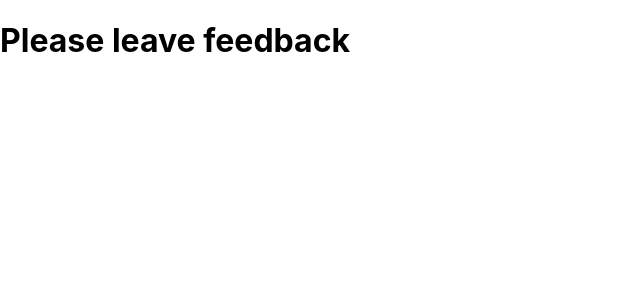
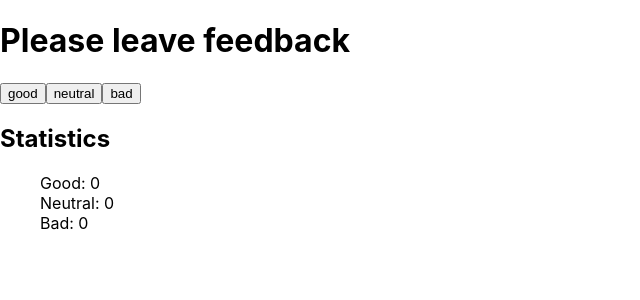
Before and after one commit to Yegor799/feedback, a React (Create React App) app: page / in a window 1280 px wide. Shown: the top 300 px of the page, without its empty margins (0-640 px from the left). Built offline with nearby package versions, Linux system fonts and the light colour scheme.

Commit message:
added functionality for counter

```diff
--- a/src/components/FeedbackCounter/FeedbackCounter.jsx
+++ b/src/components/FeedbackCounter/FeedbackCounter.jsx
@@ -7,7 +7,33 @@ export default function FeedbackCounter() {
     const [neutral, setNeutral] = useState(0);
     const [bad, setBad] = useState(0);
 
+    const handleGoodIncrement = () => {
+        setGood(prevState => prevState + 1);
+    }
+
+    const handleNeutralIncrement = () => {
+        setNeutral(prevState => prevState + 1);
+    }
+
+    const handleBadIncrement = () => {
+        setBad(prevState => prevState + 1);
+    }
+
+
     return (
-        <h1>Please leave feedback</h1>
+        <>
+            <h1>Please leave feedback</h1>
+            <div>
+                <button type="button" onClick={handleGoodIncrement} name="good">good</button>
+                <button type="button" onClick={handleNeutralIncrement} name="neutral">neutral</button>
+                <button type="button" onClick={handleBadIncrement} name="bad">bad</button>
+            </div>
+            <h2>Statistics</h2>
+            <ul>
+                <li>Good: {good}</li>
+                <li>Neutral: {neutral}</li>
+                <li>Bad: {bad}</li>
+            </ul>
+        </>
     )
 }
--- a/src/index.css
+++ b/src/index.css
@@ -11,3 +11,7 @@ code {
   font-family: source-code-pro, Menlo, Monaco, Consolas, 'Courier New',
     monospace;
 }
+
+li {
+  list-style: none;
+}
```
Also changed, not shown: .prettierrc.yaml (added).
